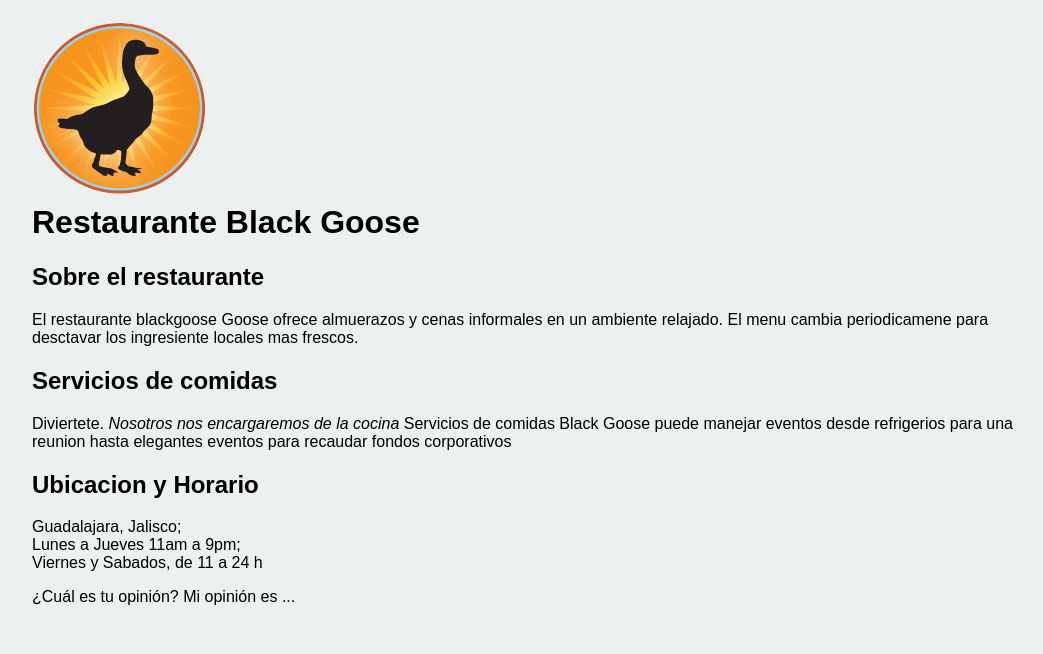
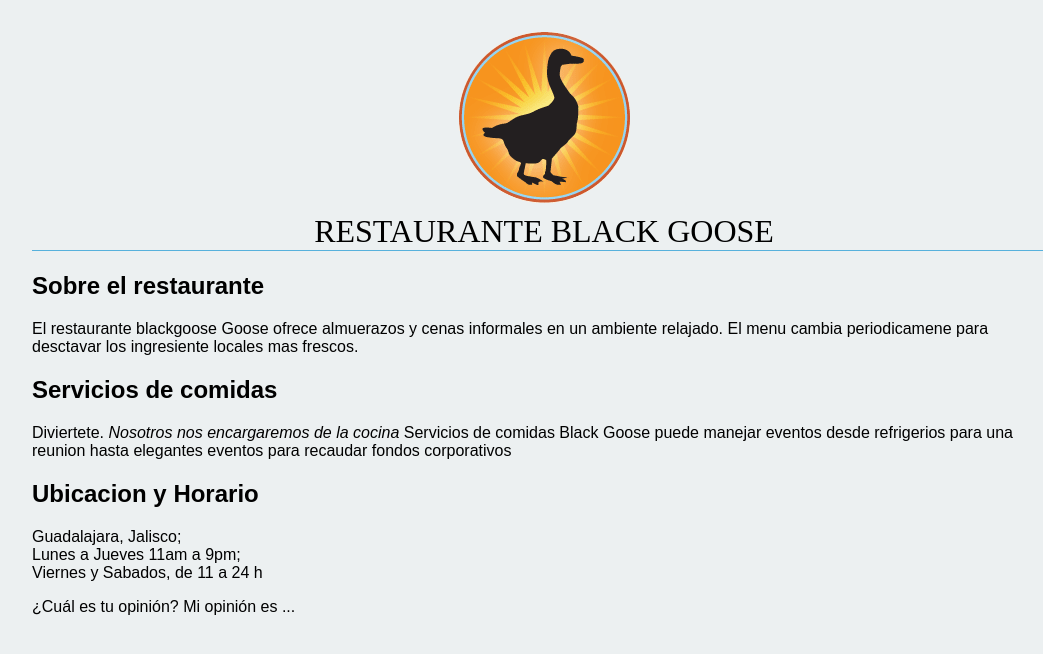
Before and after one commit to Itzel016/ganso_negro2_2024, a plain HTML site: page ganso_negro.html in a window 1280 px wide. Shown: the whole page, without its empty margins (96-1139 px from the left). Drawn offline with Linux system fonts and the light colour scheme.

Commit message:
Cambiando estilos de encabezados

```diff
--- a/ganso_negro.html
+++ b/ganso_negro.html
@@ -8,6 +8,14 @@
             background-color: #ecf0f1;
             margin: 0 10%;
             font-family: sans-serif;
+        }
+        h1{
+            text-align: center;
+            font-family: serif;
+            font-weight: normal;
+            text-transform: uppercase;
+            border-bottom: 1px solid #57b1dc;
+            margin-top: 30px;
         }
 
     </style>
```
